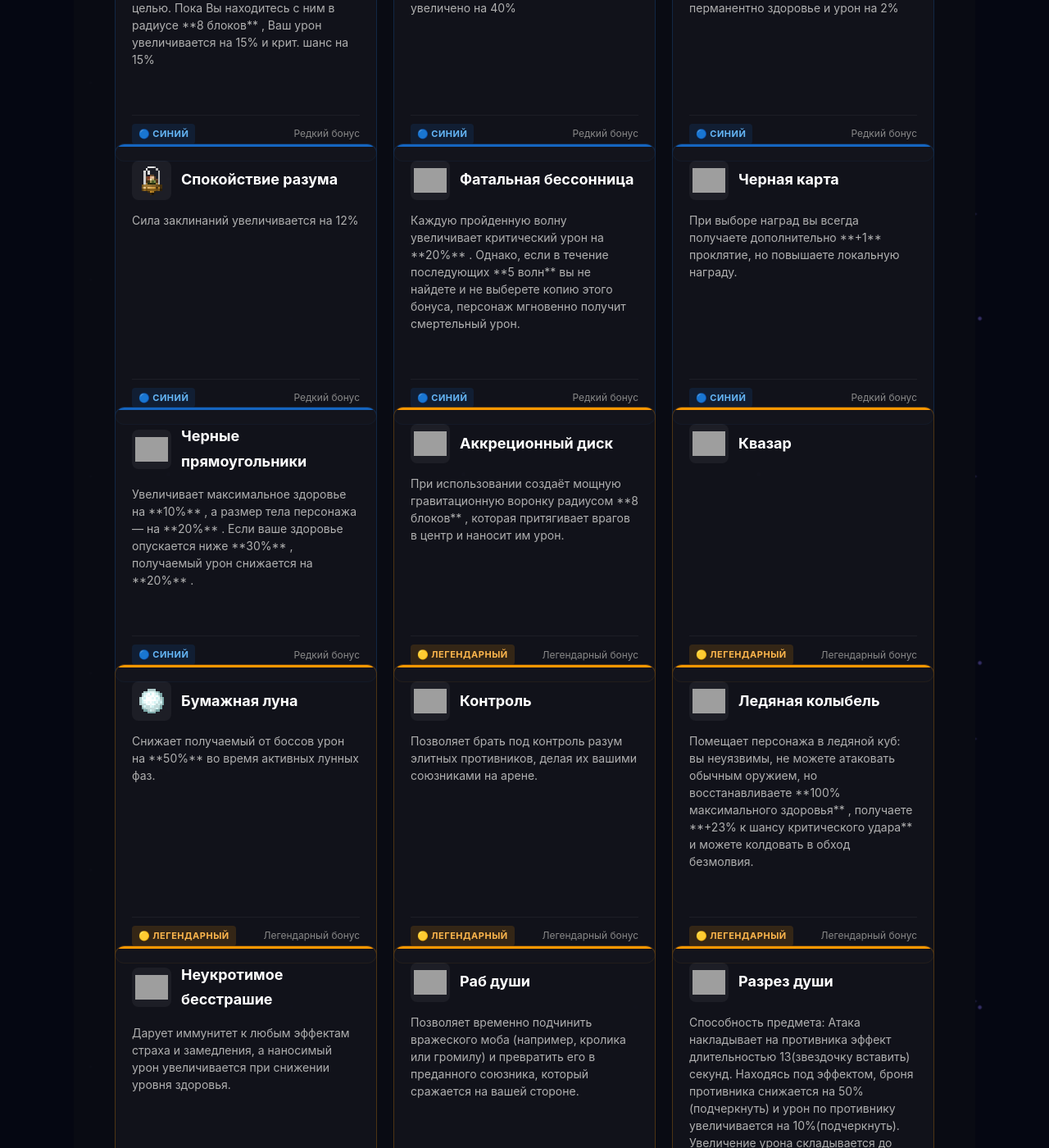
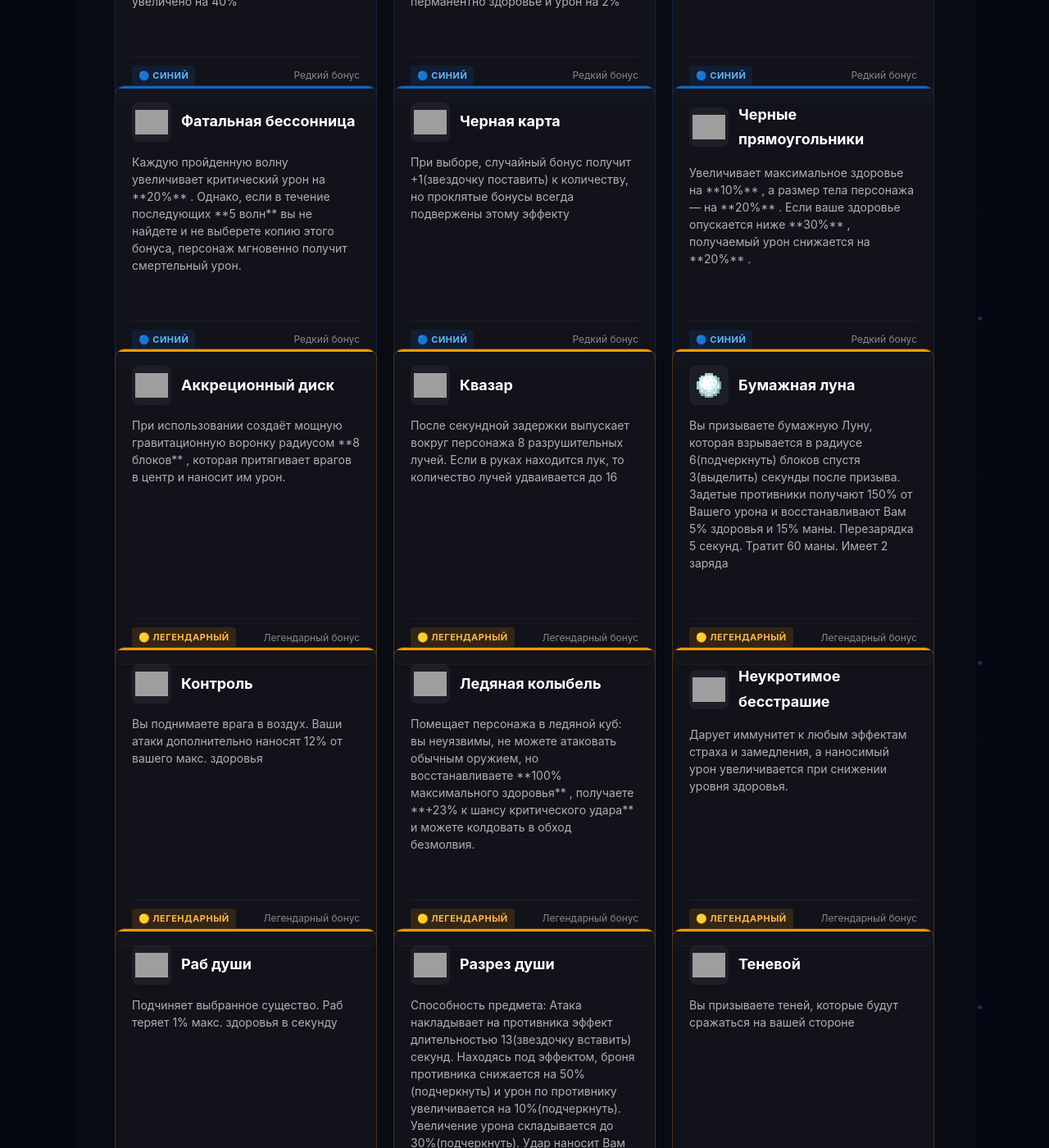
Before and after one commit to tveiv/tveiv.github.io, a Jekyll site: the page built from bonuses.md, in a window 1280 px wide and 1400 px high, scrolled down 5563 px. Shown: the whole window at 82% size. Built offline with Jekyll 4.4.1, drawn with Linux system fonts in a browser that asks for light colours; some of the changed text lies outside the part shown; grey boxes are pictures that could not be loaded.

Commit message:
fix описаний

```diff
--- a/_data/voidgame_bonuses.json
+++ b/_data/voidgame_bonuses.json
@@ -72,11 +72,20 @@
     "icon": "feather.png"
   },
   {
+    "id": "darkness_door",
+    "name": "Дверь во тьму",
+    "rarity": "blue",
+    "rarity_ru": "🔵 Синий",
+    "type": "Редкий бонус",
+    "description": "В конце волны, выбор негативного бонуса дополнительно даёт случайный позитивный бонус(звездочку поставить)",
+    "icon": "dark_oak_door.png"
+  },
+  {
     "id": "bonus_speed_blue",
     "name": "Бонус скорости",
     "rarity": "blue",
     "rarity_ru": "🔵 Синий",
-    "type": "Обычный бонус",
+    "type": "Редкий бонус",
     "description": "Скорость передвижения увеличивается на 15%",
     "icon": "feather.png"
   },
@@ -162,15 +171,6 @@
     "icon": "golden_apple.png"
   },
   {
-    "id": "bonus_dodge_blue",
-    "name": "Бонус уклонения (Синий)",
-    "rarity": "blue",
-    "rarity_ru": "🔵 Синий",
-    "type": "Редкий бонус",
-    "description": "Повышает вероятность уклонения от вражеских атак на  **30%** .",
-    "icon": "feather.png"
-  },
-  {
     "id": "paper_sword_blue",
     "name": "Бумажный меч",
     "rarity": "blue",
@@ -221,7 +221,7 @@
     "rarity": "blue",
     "rarity_ru": "🔵 Синий",
     "type": "Редкий бонус",
-    "description": "Снижает длительность всех негативных эффектов и дебаффов проклятий на  **30%**  и дарует полный иммунитет к проклятию крови.",
+    "description": "Длительность негативных эффектов и проклятий уменьшается на 30%. Вы получаете иммунитет к Проклятию Крови",
     "icon": "hopper.png"
   },
   {
@@ -279,15 +279,6 @@
     "description": "Каждый пятый полученный урон уменьшается на 40%"
   },
   {
-    "id": "mana_costs_blue",
-    "name": "Затраты маны",
-    "rarity": "blue",
-    "rarity_ru": "🔵 Синий",
-    "type": "Редкий бонус",
-    "icon": "unknown.png",
-    "description": "Снижает количество маны, затрачиваемой на использование заклинаний и активных способностей на  **15%** ."
-  },
-  {
     "id": "disaster_mirror",
     "name": "Зеркало катастрофы",
     "rarity": "blue",
@@ -311,7 +302,7 @@
     "rarity": "blue",
     "rarity_ru": "🔵 Синий",
     "type": "Редкий бонус",
-    "description": "Повышает шанс критического удара на  **10%** , но снижает эффективность получаемого исцеления на  **5%** .",
+    "description": "Крит. шанс увеличивается на 10%, но лечение уменьшается на 5%",
     "icon": "spectral_arrow.png"
   },
   {
@@ -563,7 +554,7 @@
     "rarity": "blue",
     "rarity_ru": "🔵 Синий",
     "type": "Редкий бонус",
-    "description": "При выборе наград вы всегда получаете дополнительно  **+1**  проклятие, но повышаете локальную награду.",
+    "description": "При выборе, случайный бонус получит +1(звездочку поставить) к количеству, но проклятые бонусы всегда подвержены этому эффекту",
     "icon": "cursed_card.png"
   },
   {
@@ -590,7 +581,7 @@
     "rarity": "legendary",
     "rarity_ru": "🟡 Легендарный",
     "type": "Легендарный бонус",
-    "description": "",
+    "description": "После секундной задержки выпускает вокруг персонажа 8 разрушительных лучей. Если в руках находится лук, то количество лучей удваивается до 16",
     "icon": "black_hole.png"
   },
   {
@@ -600,7 +591,7 @@
     "rarity_ru": "🟡 Легендарный",
     "type": "Легендарный бонус",
     "icon": "snowball.png",
-    "description": "Снижает получаемый от боссов урон на  **50%**  во время активных лунных фаз."
+    "description": "Вы призываете бумажную Луну, которая взрывается в радиусе 6(подчеркнуть) блоков спустя 3(выделить) секунды после призыва. Задетые противники получают 150% от Вашего урона и восстанавливают Вам 5% здоровья и 15% маны. Перезарядка 5 секунд. Тратит 60 маны. Имеет 2 заряда"
   },
   {
     "id": "control_legendary",
@@ -609,7 +600,7 @@
     "rarity_ru": "🟡 Легендарный",
     "type": "Легендарный бонус",
     "icon": "controle.png",
-    "description": "Позволяет брать под контроль разум элитных противников, делая их вашими союзниками на арене."
+    "description": "Вы поднимаете врага в воздух. Ваши атаки дополнительно наносят 12% от вашего макс. здоровья"
   },
   {
     "id": "ice_cradle_leg",
@@ -635,7 +626,7 @@
     "rarity": "legendary",
     "rarity_ru": "🟡 Легендарный",
     "type": "Легендарный бонус",
-    "description": "Позволяет временно подчинить вражеского моба (например, кролика или громилу) и превратить его в преданного союзника, который сражается на вашей стороне.",
+    "description": "Подчиняет выбранное существо. Раб теряет 1% макс. здоровья в секунду",
     "icon": "soul_slave.png"
   },
   {
@@ -653,8 +644,17 @@
     "rarity": "legendary",
     "rarity_ru": "🟡 Легендарный",
     "type": "Легендарный бонус",
-    "description": "Оставляет за собой теневые следы (тени) при движении персонажа и ускоряет перезарядку активных способностей на  **10%** .",
+    "description": "Вы призываете теней, которые будут сражаться на вашей стороне",
     "icon": "dark_cloth.png"
+  },
+  {
+    "id": "gears_of_fear",
+    "name": "Шестерёнки страха",
+    "rarity": "curse",
+    "rarity_ru": "🔴 Проклятие",
+    "type": "Проклятие",
+    "icon": "cog.png",
+    "description": "При выборе бонусов, проклятые бонусы получают +1(звездочку поставить) к количеству. Локальная награда увеличена на 20%*"
   },
   {
     "id": "shot_from_Jupiter",
@@ -711,13 +711,22 @@
     "icon": "dark_apple.png"
   },
   {
-    "id": "curse_mosquito_bite",
-    "name": "Комариный укус",
+    "id": "nictophobia",
+    "name": "Никтофобия",
+    "rarity": "curse",
+    "rarity_ru": "🔴 Проклятие",
+    "type": "Проклятие",
+    "icon": "pure_darkness.png",
+    "description": "Спавнит векса, который постоянно вас отталкивает со спины"
+  },
+  {
+    "id": "atom_mosquito",
+    "name": "Атомный комар",
     "rarity": "curse",
     "rarity_ru": "🔴 Проклятие",
     "type": "Проклятие",
     "icon": "blaze_rod.png",
-    "description": "Неприятный дебафф: в начале боя отнимает значительную часть вашего максимального запаса здоровья."
+    "description": "В начале волны, Вы получаете урон в размере 25% от макс. здоровья. Локальная награда увеличена на 20%"
   },
   {
     "id": "panophobia",
@@ -815,7 +824,7 @@
     "rarity": "curse",
     "rarity_ru": "🔴 Проклятие",
     "type": "Проклятие",
-    "description": "При спавне монстров обычный или элитный противник с шансом  **50%**  дублируется.",
+    "description": "При спавне монстров, с шансом  50%, обычный или элитный противник дублируется. Глобальная награда увеличена на 20%",
     "icon": "rabbit_stew.png"
   },
   {
@@ -833,7 +842,7 @@
     "rarity": "curse",
     "rarity_ru": "🔴 Проклятие",
     "type": "Проклятие",
-    "description": "Уменьшает количество доступных вариантов при выборе наград на  **один** .",
+    "description": "Количество бонусов при выборе уменьшается на 1(звездочку поставить). Локальная награда увеличена на 20%",
     "icon": "dark_gauntlet.png"
   },
   {
@@ -843,7 +852,7 @@
     "rarity_ru": "🔴 Проклятие",
     "type": "Проклятие",
     "icon": "winner_bane.png",
-    "description": "Крайне опасное проклятие: наносит огромный летальный урон игрокам с active_blessings Победителя или призывает агрессивную рыбу-убийцу."
+    "description": "Каждые 15 секунд, Ваше снижение урона становится 0% на 3(звездочку поставить) секунды Локальная награда увеличена на 20%"
   },
   {
     "id": "curse_look_at_me",
@@ -887,7 +896,7 @@
     "rarity": "curse",
     "rarity_ru": "🔴 Проклятие",
     "type": "Проклятие",
-    "description": "Дарует всем противникам  **15% шанс уклониться**  от ваших атак. Любое получение урона игроком или его союзником с шансом  **10%**  резонирует по всем остальным игрокам в размере  **25%**  от этого урона.",
+    "description": "Противники получают 15% шанса уклонения. Глобальная награда увеличена на 10%",
     "icon": "dark_gauntlet.png"
   },
   {
```
